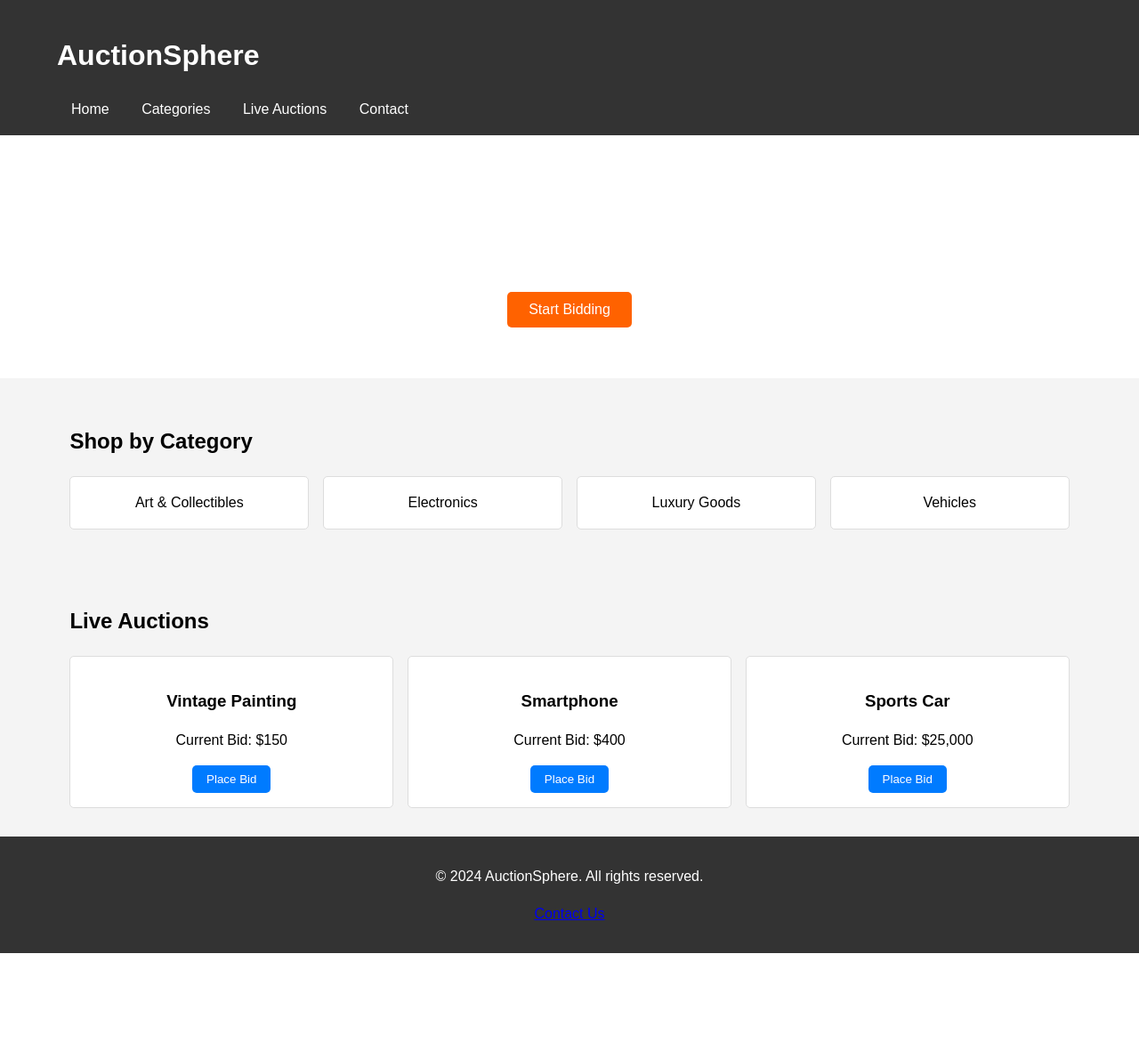
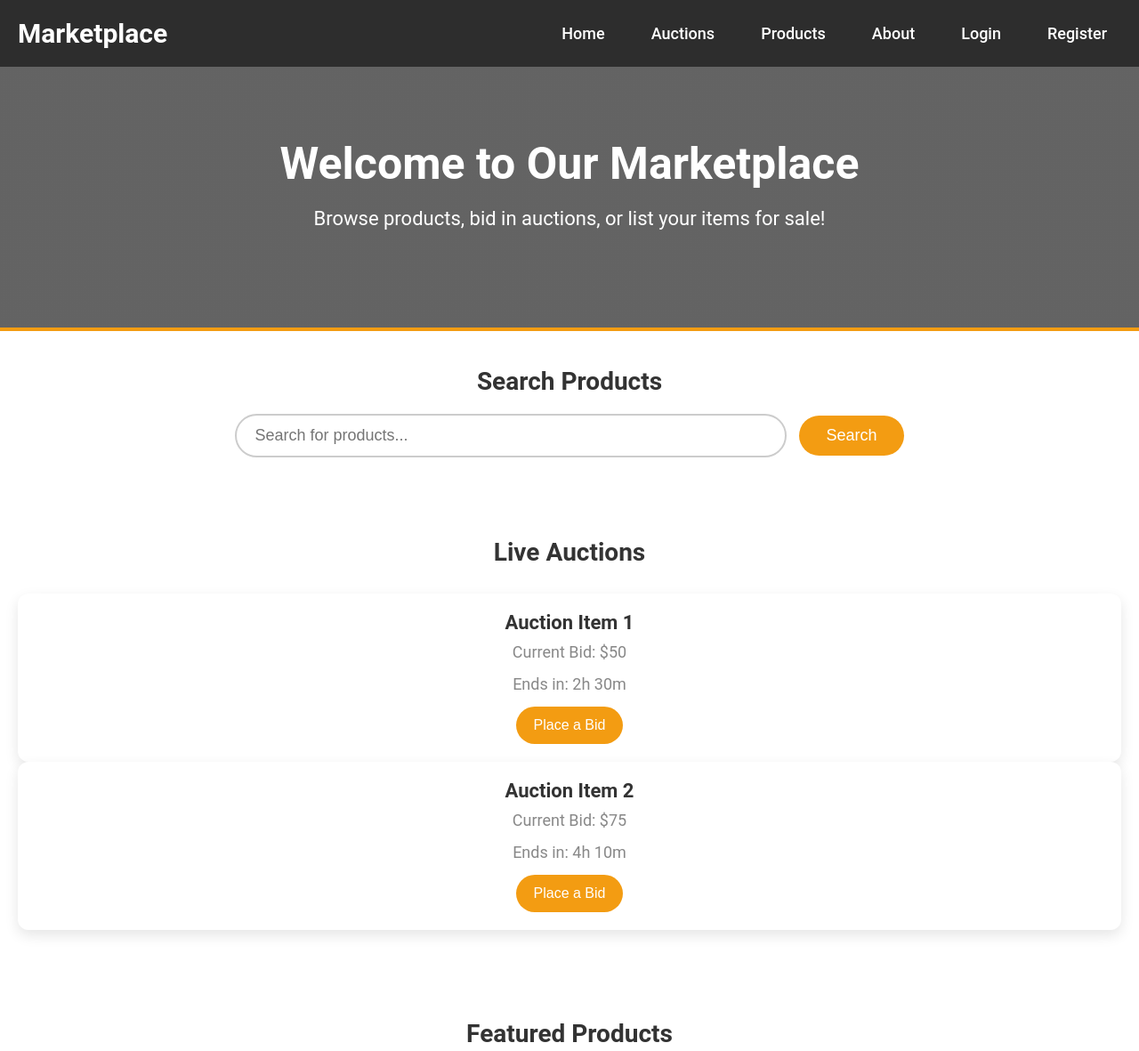
Before and after one commit to diya-burman/Online-Marketplace, a plain HTML site: page index.html in a window 1280 px wide. Shown: the top 1181 px of the page at 89% size. Before the commit the page ends 1071 px from the top, so only its background shows below. Drawn offline with Linux system fonts and the light colour scheme.

Commit message:
Commit changes

```diff
--- a/index.html
+++ b/index.html
@@ -3,77 +3,67 @@
 <head>
   <meta charset="UTF-8">
   <meta name="viewport" content="width=device-width, initial-scale=1.0">
-  <title>Online Auction Marketplace</title>
+  <title>Online Marketplace</title>
   <link rel="stylesheet" href="styles.css">
-  <link rel="stylesheet" href="script.js">
 </head>
 <body>
-  <!-- Header -->
-  <header class="header">
-    <div class="container">
-      <h1 class="logo">AuctionSphere</h1>
-      <nav class="navbar">
-        <a href="#">Home</a>
-        <a href="#categories">Categories</a>
-        <a href="#auctions">Live Auctions</a>
-        <a href="#contact">Contact</a>
-      </nav>
-    </div>
+  <header>
+    <nav>
+      <div class="logo">
+        <h1>Marketplace</h1>
+      </div>
+      <ul class="nav-links">
+        <li><a href="#home">Home</a></li>
+        <li><a href="#auctions">Auctions</a></li>
+        <li><a href="#products">Products</a></li>
+        <li><a href="#about">About</a></li>
+        <li><a href="#login">Login</a></li>
+        <li><a href="#register">Register</a></li>
+      </ul>
+    </nav>
   </header>
 
-  <!-- Hero Section -->
-  <section class="hero">
-    <div class="container">
-      <h1>Discover Unique Auctions</h1>
-      <p>Bid on exclusive items and win them at unbeatable prices.</p>
-      <a href="#auctions" class="btn">Start Bidding</a>
-    </div>
-  </section>
+  <main>
+    <section id="home" class="intro">
+      <h2>Welcome to Our Marketplace</h2>
+      <p>Browse products, bid in auctions, or list your items for sale!</p>
+    </section>
 
-  <!-- Categories Section -->
-  <section id="categories" class="categories">
-    <div class="container">
-      <h2>Shop by Category</h2>
-      <div class="category-list">
-        <div class="category">Art & Collectibles</div>
-        <div class="category">Electronics</div>
-        <div class="category">Luxury Goods</div>
-        <div class="category">Vehicles</div>
+    <section id="search">
+      <h3>Search Products</h3>
+      <input type="text" id="searchInput" placeholder="Search for products...">
+      <button id="searchButton">Search</button>
+    </section>
+
+    <section id="auctions">
+      <h3>Live Auctions</h3>
+      <div id="auctionList">
+        <!-- Auction items will be dynamically added here -->
       </div>
-    </div>
-  </section>
+    </section>
 
-  <!-- Live Auctions Section -->
-  <section id="auctions" class="auctions">
-    <div class="container">
-      <h2>Live Auctions</h2>
-      <div class="auction-list">
-        <!-- Auction Items -->
-        <div class="auction-item">
-          <h3>Vintage Painting</h3>
-          <p>Current Bid: $150</p>
-          <button class="bid-btn" onclick="placeBid('Vintage Painting', 150)">Place Bid</button>
+    <section id="products">
+      <h3>Featured Products</h3>
+      <div class="product-list">
+        <!-- Featured products -->
+        <div class="product-card">
+          <img src="product1.jpg" alt="Product 1">
+          <h4>Product 1</h4>
+          <p>$100</p>
+          <button class="buy-button">Buy Now</button>
         </div>
-        <div class="auction-item">
-          <h3>Smartphone</h3>
-          <p>Current Bid: $400</p>
-          <button class="bid-btn" onclick="placeBid('Smartphone', 400)">Place Bid</button>
-        </div>
-        <div class="auction-item">
-          <h3>Sports Car</h3>
-          <p>Current Bid: $25,000</p>
-          <button class="bid-btn" onclick="placeBid('Sports Car', 25000)">Place Bid</button>
+        <div class="product-card">
+          <img src="product2.jpg" alt="Product 2">
+          <h4>Product 2</h4>
+          <p>$150</p>
+          <button class="buy-button">Buy Now</button>
         </div>
       </div>
-    </div>
-  </section>
+    </section>
+  </main>
 
-  <!-- Footer -->
-  <footer class="footer">
-    <div class="container">
-      <p>&copy; 2024 AuctionSphere. All rights reserved.</p>
-      <p><a href="#contact">Contact Us</a></p>
-    </div>
+  <footer>
+    <p>&copy; 2024 Marketplace. All rights reserved.</p>
   </footer>
 
   <script src="script.js"></script>
--- a/script.js
+++ b/script.js
@@ -1,9 +1,38 @@
-// Simulate placing a bid
-function placeBid(itemName, currentBid) {
-    const newBid = prompt(`Current bid for ${itemName} is $${currentBid}. Enter your bid:`);
-    if (newBid && parseFloat(newBid) > currentBid) {
-      alert(`Your bid of $${newBid} for ${itemName} has been placed!`);
-    } else {
-      alert('Your bid must be higher than the current bid.');
-    }
-  }
+// Sample product and auction data
+const auctions = [
+    { name: 'Auction Item 1', currentBid: '$50', endTime: '2h 30m' },
+    { name: 'Auction Item 2', currentBid: '$75', endTime: '4h 10m' }
+  ];
+
+  const products = [
+    { name: 'Product 1', price: '100' },
+    { name: 'Product 2', price: '$150' }
+  ];
+
+  // Display Auctions
+  const auctionList = document.getElementById('auctionList');
+  auctions.forEach((auction) => {
+    const auctionCard = document.createElement('div');
+    auctionCard.classList.add('auction-card');
+    auctionCard.innerHTML = `
+      <h4>${auction.name}</h4>
+      <p>Current Bid: ${auction.currentBid}</p>
+      <p>Ends in: ${auction.endTime}</p>
+      <button class="bid-button">Place a Bid</button>
+    `;
+    auctionList.appendChild(auctionCard);
+  });
+
+  // Search functionality
+  document.getElementById('searchButton').addEventListener('click', function () {
+    const searchInput = document.getElementById('searchInput').value.toLowerCase();
+    const productCards = document.querySelectorAll('.product-card');
+    productCards.forEach((card) => {
+      const productName = card.querySelector('h4').textContent.toLowerCase();
+      if (productName.includes(searchInput)) {
+        card.style.display = 'block';
+      } else {
+        card.style.display = 'none';
+      }
+    });
+  });
--- a/styles.css
+++ b/styles.css
@@ -1,89 +1,214 @@
-/* General Reset */
-body {
+/* Global Reset */
+* {
     margin: 0;
-    font-family: Arial, sans-serif;
-    line-height: 1.6;
+    padding: 0;
+    box-sizing: border-box;
   }
 
-  .container {
-    width: 90%;
-    max-width: 1200px;
-    margin: auto;
+  body {
+    font-family: 'Roboto', sans-serif;
+    background-color: #f8f8f8;
+    color: #333;
   }
 
-  .header {
-    background: #333;
-    color: #fff;
-    padding: 1rem 0;
+  a {
+    text-decoration: none;
+    color: inherit;
+  }
+
+  header {
+    background-color: #2d2d2d;
+    color: white;
+    padding: 20px;
+  }
+
+  nav {
     display: flex;
     justify-content: space-between;
     align-items: center;
   }
 
-  .navbar a {
-    color: #fff;
-    text-decoration: none;
-    margin: 0 1rem;
+  nav .logo h1 {
+    font-size: 30px;
+    font-weight: bold;
   }
 
-  .navbar a:hover {
-    text-decoration: underline;
+  nav .nav-links {
+    list-style: none;
+    display: flex;
+    gap: 20px;
   }
 
-  .hero {
-    background: url('hero-image.jpg') no-repeat center center/cover;
-    color: #fff;
-    text-align: center;
-    padding: 4rem 1rem;
+  nav .nav-links li a {
+    font-size: 18px;
+    font-weight: 500;
+    padding: 8px 16px;
+    border-radius: 25px;
+    transition: background-color 0.3s ease;
   }
 
-  .hero .btn {
-    background: #ff6200;
-    color: #fff;
-    padding: 0.7rem 1.5rem;
-    text-decoration: none;
-    border-radius: 5px;
+  nav .nav-links li a:hover {
+    background-color: #f39c12;
+    color: white;
   }
 
-  .categories, .auctions {
-    padding: 2rem 1rem;
-    background: #f4f4f4;
+  #home {
+    text-align: center;
+    padding: 80px 20px;
+    background-image: linear-gradient(to bottom, rgba(0, 0, 0, 0.6), rgba(0, 0, 0, 0.6));
+    background-size: cover;
+    background-position: center;
+    color: white;
+    border-bottom: 4px solid #f39c12;
   }
 
-  .category-list, .auction-list {
-    display: grid;
-    grid-template-columns: repeat(auto-fit, minmax(200px, 1fr));
-    gap: 1rem;
+  #home h2 {
+    font-size: 50px;
+    font-weight: 600;
+    margin-bottom: 20px;
   }
 
-  .category, .auction-item {
-    background: #fff;
-    padding: 1rem;
-    text-align: center;
-    border: 1px solid #ddd;
-    border-radius: 5px;
+  #home p {
+    font-size: 22px;
+    margin-bottom: 30px;
   }
 
-  .auction-item h3 {
-    margin-bottom: 0.5rem;
+  #search {
+    padding: 40px 20px;
+    text-align: center;
+    background-color: #ffffff;
   }
 
-  .bid-btn {
-    background: #007bff;
-    color: #fff;
-    padding: 0.5rem 1rem;
-    border: none;
-    border-radius: 5px;
-    cursor: pointer;
+  #search h3 {
+    font-size: 28px;
+    margin-bottom: 20px;
+    font-weight: 600;
   }
 
-  .bid-btn:hover {
-    background: #0056b3;
+  #search input {
+    padding: 12px 20px;
+    width: 50%;
+    border: 2px solid #ccc;
+    border-radius: 30px;
+    font-size: 18px;
+    outline: none;
+    transition: border-color 0.3s ease;
   }
 
-  .footer {
+  #search input:focus {
+    border-color: #f39c12;
+  }
+
+  #search button {
+    padding: 12px 30px;
+    margin-left: 10px;
+    background-color: #f39c12;
+    color: white;
+    border: none;
+    border-radius: 30px;
+    cursor: pointer;
+    font-size: 18px;
+    transition: background-color 0.3s ease;
+  }
+
+  #search button:hover {
+    background-color: #e67e22;
+  }
+
+  #auctions, #products {
+    padding: 50px 20px;
+    background-color: #ffffff;
     text-align: center;
-    padding: 1rem 0;
-    background: #333;
-    color: #fff;
   }
+
+  #auctions h3, #products h3 {
+    font-size: 28px;
+    font-weight: 600;
+    margin-bottom: 30px;
+  }
+
+  .auction-card, .product-card {
+    background-color: #fff;
+    border-radius: 12px;
+    box-shadow: 0 6px 15px rgba(0, 0, 0, 0.1);
+    padding: 20px;
+    text-align: center;
+    transition: transform 0.3s ease, box-shadow 0.3s ease;
+  }
+
+  .auction-card:hover, .product-card:hover {
+    transform: translateY(-10px);
+    box-shadow: 0 12px 30px rgba(0, 0, 0, 0.15);
+  }
+
+  .auction-card img, .product-card img {
+    width: 100%;
+    height: auto;
+    border-radius: 8px;
+    margin-bottom: 20px;
+  }
+
+  .auction-card h4, .product-card h4 {
+    font-size: 22px;
+    font-weight: 600;
+    color: #333;
+    margin-bottom: 10px;
+  }
+
+  .auction-card p, .product-card p {
+    font-size: 18px;
+    color: #888;
+    margin-bottom: 15px;
+  }
+
+  .auction-card button, .product-card button {
+    padding: 12px 20px;
+    background-color: #f39c12;
+    color: white;
+    border: none;
+    border-radius: 30px;
+    cursor: pointer;
+    font-size: 16px;
+    transition: background-color 0.3s ease;
+  }
+
+  .auction-card button:hover, .product-card button:hover {
+    background-color: #e67e22;
+  }
+
+  .product-list {
+    display: grid;
+    grid-template-columns: repeat(auto-fill, minmax(250px, 1fr));
+    gap: 30px;
+    justify-content: center;
+    margin-top: 30px;
+  }
+
+  footer {
+    background-color: #2d2d2d;
+    color: white;
+    padding: 20px;
+    text-align: center;
+  }
+
+  footer p {
+    font-size: 14px;
+  }
+
+  @media (max-width: 768px) {
+    #home h2 {
+      font-size: 40px;
+    }
+
+    #search input {
+      width: 80%;
+    }
+
+    .product-list {
+      grid-template-columns: 1fr 1fr;
+    }
+
+    .auction-card, .product-card {
+      padding: 15px;
+    }
+  }
```
